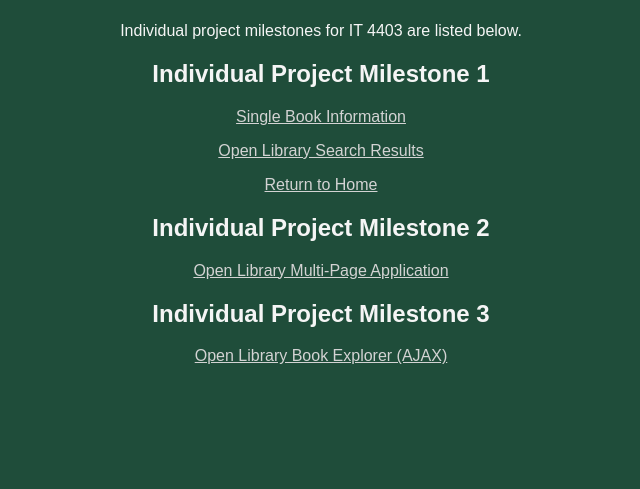
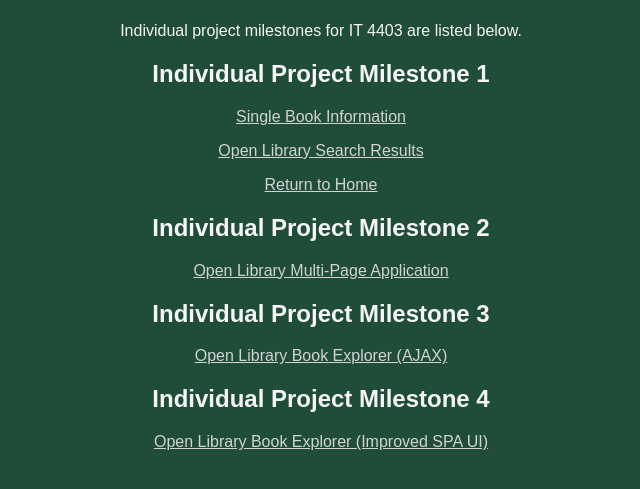
Before and after one commit to mcribbs1/IT4403, a plain HTML site: page projects.html in a window 1280 px wide. Shown: the part 127-616 px from the top of the page, without its empty margins (319-959 px from the left). Drawn offline with Linux system fonts and the light colour scheme.

Commit message:
add milestone 4 to website

```diff
--- a/projects.html
+++ b/projects.html
@@ -60,6 +60,15 @@ This page will be used to post course projects. -->
         </a>
     </p>
 
+    <!-- Milestone 4: Improved Open Library SPA UI -->
+    <h2>Individual Project Milestone 4</h2>
+
+    <p>
+        <a href="milestone4/index.html">
+            Open Library Book Explorer (Improved SPA UI)
+        </a>
+    </p>
+
 
 </body>
 
```
